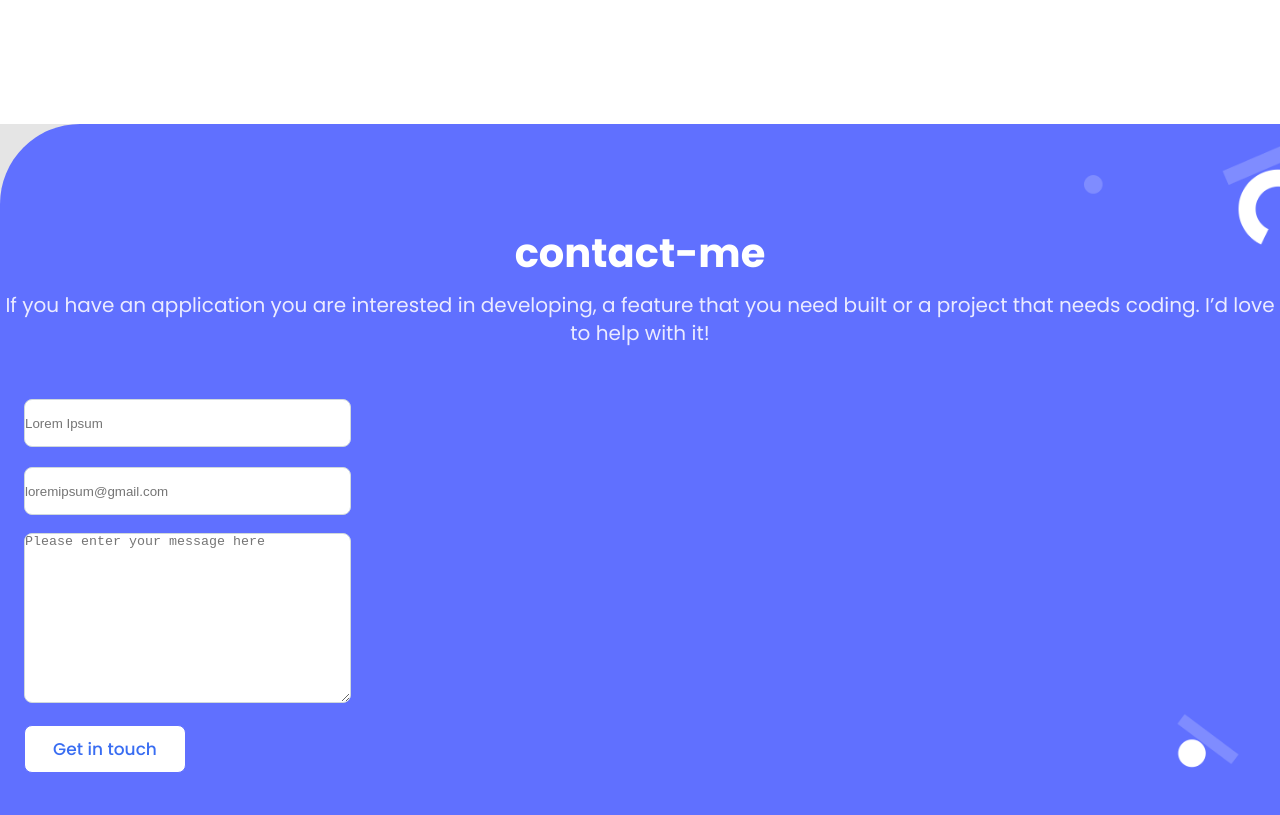
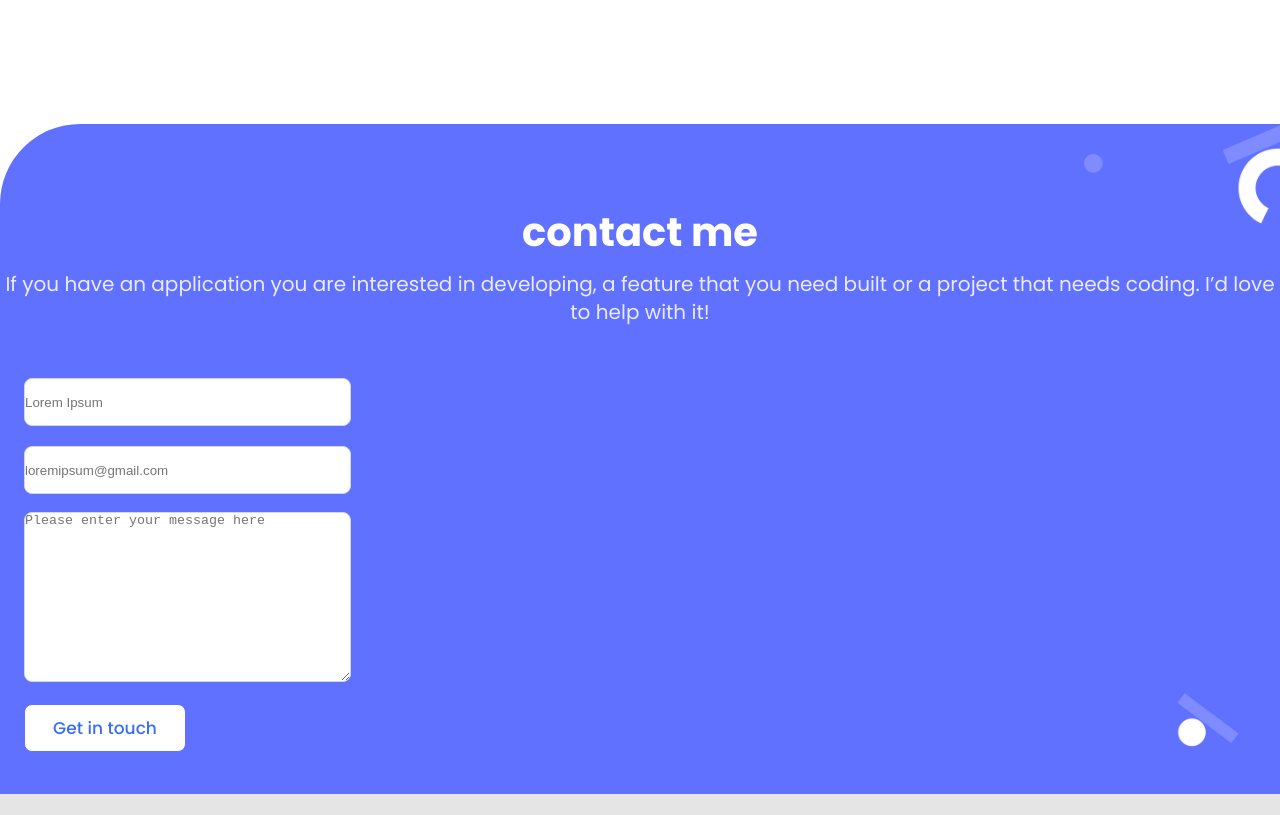
Before and after one commit to santitoot/finish-mobile-version, a plain HTML site: page index.html in a window 1280 px wide. Shown: the part 4440-5255 px from the top of the page. After the commit the page ends 5234 px from the top, so only its background shows below. Drawn offline with Linux system fonts and the light colour scheme.

Commit message:
change background color for contact me and fix margin bottom

```diff
--- a/index.html
+++ b/index.html
@@ -183,7 +183,6 @@
       </button>
     </div>
   </section>
-
   <section class="about-myself">
     <h4>About Myself</h4>
     <main>
@@ -232,11 +231,13 @@
       </div>
   </section>
 
+  <div class="container-white">
+
     <section class="contact-me">
 
-    <form action="https://formspree.io/f/{form_id}" method="POST">
+      <form action="https://formspree.io/f/xbjevbkv" method="POST">
         <div class="background">
-      <h2>contact-me</h2>
+        <h2>contact me</h2>
         <p>If you have an application you are interested in developing, a feature that you need built or a project that needs coding.
           I’d love to help with it!</p>
         <label for="name">
@@ -254,6 +255,7 @@
         </div>
       </form>
     </section>
+  </div>
 </body>
 
 
--- a/style.css
+++ b/style.css
@@ -613,10 +613,10 @@ h3 {
 }
 
 .contact-me {
-  position: absolute;
   width: 100%;
   background: #6070ff;
   border-top-left-radius: 80px;
+  display: flex;
 }
 
 .contact-me h2 {
@@ -687,5 +687,8 @@ textarea {
   align-items: stretch;
   justify-content: center;
   color: #fff;
-  margin-top: 21px;
 }
+
+.container-white {
+  background-color: white;
+}
```
Lines whose indentation alone changed are shown as unchanged.
